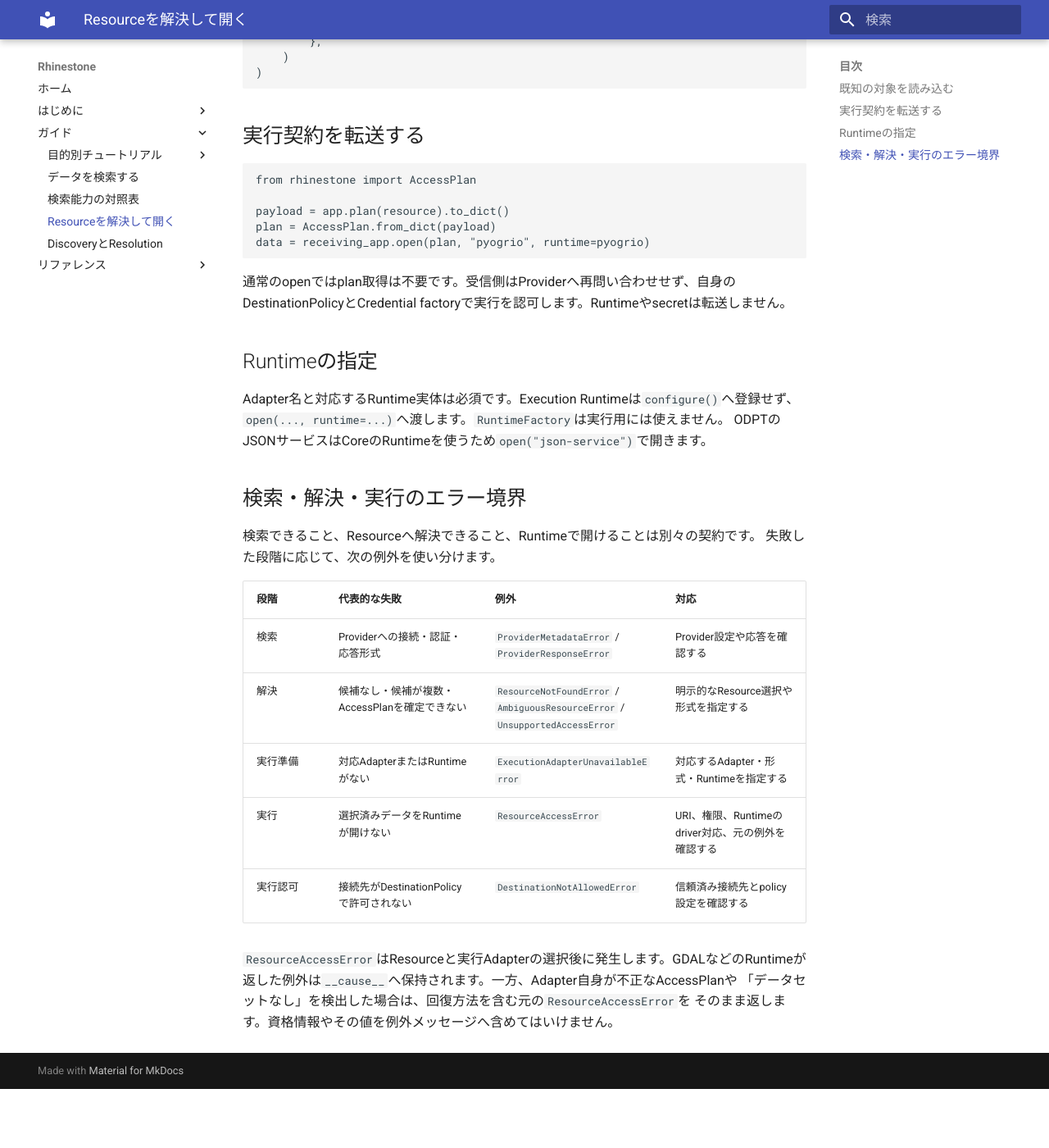
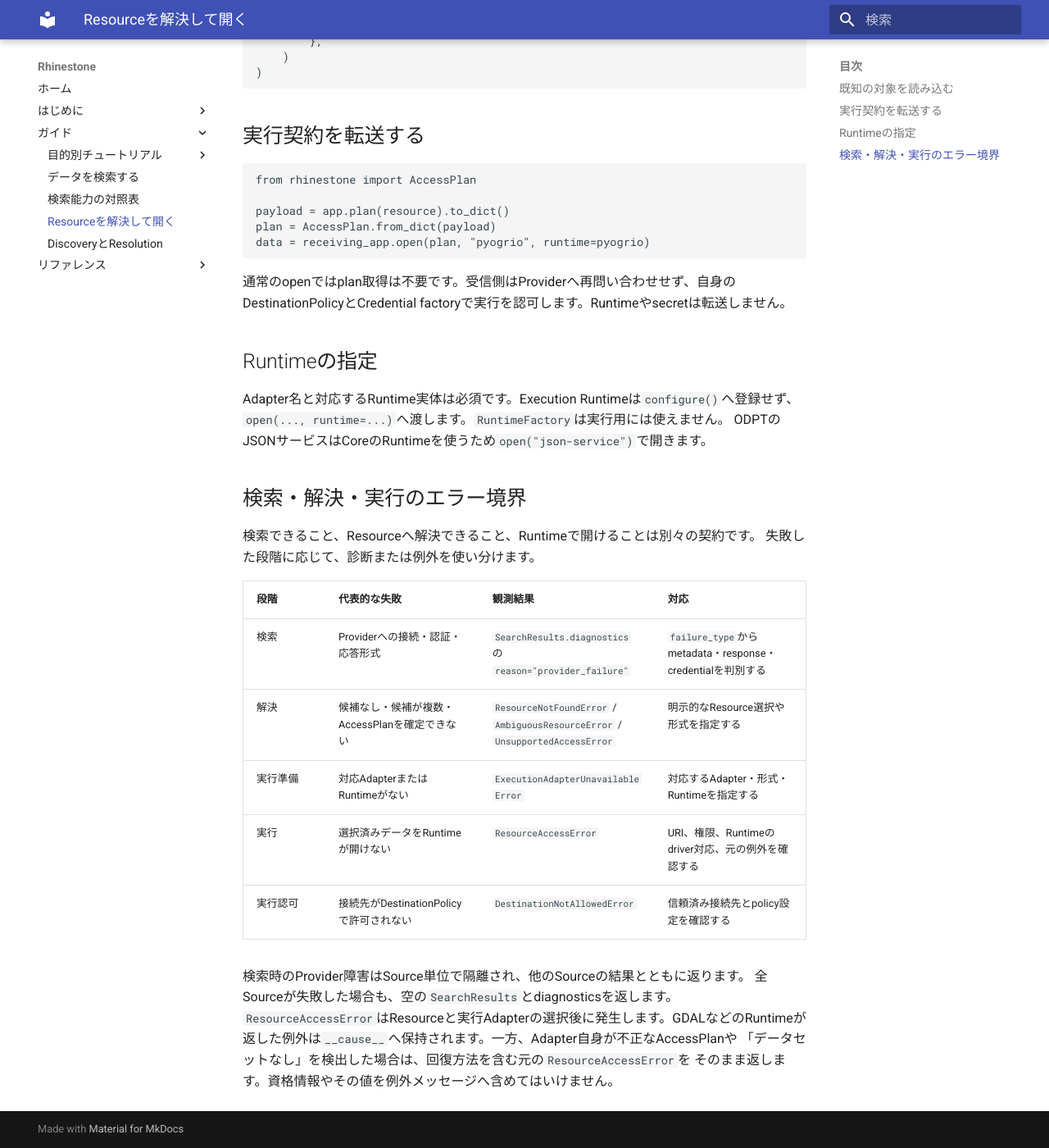
Before and after one commit to u-kitazawa/rhinestone, an MkDocs documentation site: the page built from docs/resolve-and-open.md, in a window 1280 px wide and 1400 px high, scrolled down 726 px. Shown: the whole window at 82% size. Built offline with MkDocs 1.6.1 and Material for MkDocs 9.7.7, drawn with Linux system fonts in a browser that asks for light colours; before the commit the page ends 2054 px from its top, so only the background shows below that.

Commit message:
docs: describe search failures as diagnostics

```diff
--- a/docs/resolve-and-open.md
+++ b/docs/resolve-and-open.md
@@ -56,16 +56,18 @@ ODPTのJSONサービスはCoreのRuntimeを使うため`open("json-service")`で
 ## 検索・解決・実行のエラー境界
 
 検索できること、Resourceへ解決できること、Runtimeで開けることは別々の契約です。
-失敗した段階に応じて、次の例外を使い分けます。
+失敗した段階に応じて、診断または例外を使い分けます。
 
-| 段階 | 代表的な失敗 | 例外 | 対応 |
+| 段階 | 代表的な失敗 | 観測結果 | 対応 |
 | --- | --- | --- | --- |
-| 検索 | Providerへの接続・認証・応答形式 | `ProviderMetadataError` / `ProviderResponseError` | Provider設定や応答を確認する |
+| 検索 | Providerへの接続・認証・応答形式 | `SearchResults.diagnostics`の`reason="provider_failure"` | `failure_type`からmetadata・response・credentialを判別する |
 | 解決 | 候補なし・候補が複数・AccessPlanを確定できない | `ResourceNotFoundError` / `AmbiguousResourceError` / `UnsupportedAccessError` | 明示的なResource選択や形式を指定する |
 | 実行準備 | 対応AdapterまたはRuntimeがない | `ExecutionAdapterUnavailableError` | 対応するAdapter・形式・Runtimeを指定する |
 | 実行 | 選択済みデータをRuntimeが開けない | `ResourceAccessError` | URI、権限、Runtimeのdriver対応、元の例外を確認する |
 | 実行認可 | 接続先がDestinationPolicyで許可されない | `DestinationNotAllowedError` | 信頼済み接続先とpolicy設定を確認する |
 
+検索時のProvider障害はSource単位で隔離され、他のSourceの結果とともに返ります。
+全Sourceが失敗した場合も、空の`SearchResults`とdiagnosticsを返します。
 `ResourceAccessError`はResourceと実行Adapterの選択後に発生します。GDALなどのRuntimeが
 返した例外は`__cause__`へ保持されます。一方、Adapter自身が不正なAccessPlanや
 「データセットなし」を検出した場合は、回復方法を含む元の`ResourceAccessError`を
```
